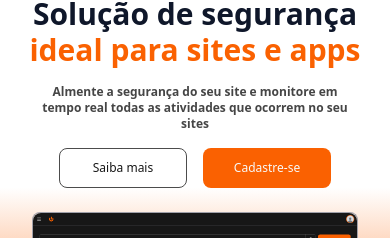
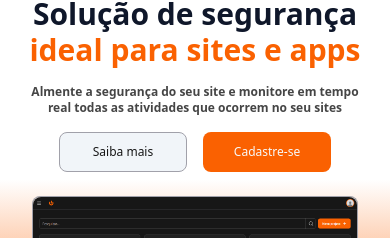
Before and after one commit to ojefersoncode/Percentual-app, a Next.js app: page / in a window 390 px wide. Shown: the part 128-366 px from the top of the page. Built offline with nearby package versions, Linux system fonts and the light colour scheme; no server answers.

Commit message:
Edit Landing page

```diff
--- a/components/landing/Actionleads.tsx
+++ b/components/landing/Actionleads.tsx
@@ -5,17 +5,15 @@ export default function Actionleads() {
   return (
     <div className="flex gap-4">
       <Button
-        variant="ghost"
-        className="rounded-lg p-3 max-md:p-1 w-44 max-md:w-32 max-md:text-xs text-background dark:text-text dark:bg-background
-        border hover:bg-white/80 dark:hover:bg-white/5 transition-all"
+        className="rounded-lg p-3 max-md:p-1 w-44 max-md:w-32 max-md:text-xs text-background dark:text-text bg-slate-100 dark:bg-background
+        border border-zinc-400 dark:border-zinc-700 hover:bg-white/80 dark:hover:bg-white/5 transition-all"
         type="submit"
       >
         Saiba mais
       </Button>
       <Button
-        variant="ghost"
         className="rounded-lg p-3 max-md:p-1 w-44 max-md:w-32 max-md:text-xs text-text dark:text-text
-         bg-btn dark:bg-btn/80 hover:bg-btn/90 dark:hover:bg-btn transition-all"
+         border-none bg-btn dark:bg-btn/80 hover:bg-btn/90 dark:hover:bg-btn transition-all"
         type="submit"
       >
         Cadastre-se
--- a/components/landing/HeroLeads.tsx
+++ b/components/landing/HeroLeads.tsx
@@ -16,7 +16,7 @@ export default function HeroLeads() {
           </span>
         </main>
 
-        <p className="text-center max-w-lg md:text-lg max-md:text-xs max-md:max-w-xs font-semibold text-background/80 dark:text-text/80">
+        <p className="text-center max-w-lg md:text-lg max-md:text-xs max-md:max-w-sm font-semibold text-background/80 dark:text-text/80">
           Almente a segurança do seu site e monitore em tempo real todas as
           atividades que ocorrem no seu sites
         </p>
```
